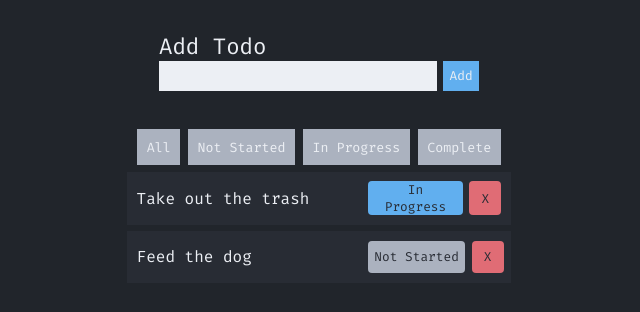
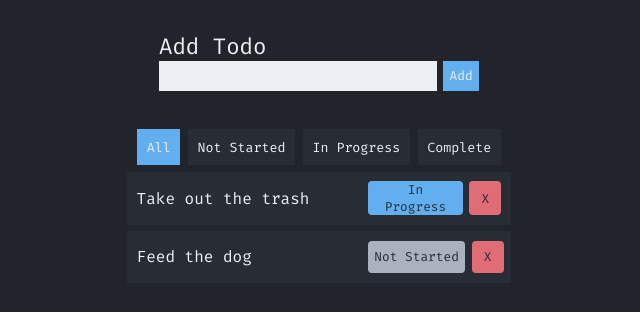
Before and after one commit to saubuny/improved-todo-list, a React (Vite) app: page / in a window 1280 px wide. Shown: the top 312 px of the page, without its empty margins (321-961 px from the left). Built offline with nearby package versions, Linux system fonts and the light colour scheme.

Commit message:
component/styling: selecting tabs now works, but now i have to make them actually functional (filter the todo list)

```diff
--- a/src/components/TodoTabs.jsx
+++ b/src/components/TodoTabs.jsx
@@ -7,7 +7,12 @@ function TodoTabs({ activeTab, modActiveTab }) {
 
 	const Tab = ({ tabName, active }) => {
 		return (
-			<button data-active={active} onClick={handleClick} className="todo-tab">
+			<button
+				// I really shouldn't hardcode css like this
+				style={active ? { backgroundColor: '#61afef' } : { backgroundColor: '' }}
+				onClick={handleClick}
+				className="todo-tab"
+			>
 				{tabName}
 			</button>
 		);
@@ -16,10 +21,22 @@ function TodoTabs({ activeTab, modActiveTab }) {
 	return (
 		<>
 			<div className="container">
-				<Tab onClick={handleClick} tabName={'All'} />
-				<Tab onClick={handleClick} tabName={'Not Started'} />
-				<Tab onClick={handleClick} tabName={'In Progress'} />
-				<Tab onClick={handleClick} tabName={'Complete'} />
+				<Tab onClick={handleClick} active={activeTab === 'All' ? true : false} tabName={'All'} />
+				<Tab
+					onClick={handleClick}
+					active={activeTab === 'Not Started' ? true : false}
+					tabName={'Not Started'}
+				/>
+				<Tab
+					onClick={handleClick}
+					active={activeTab === 'In Progress' ? true : false}
+					tabName={'In Progress'}
+				/>
+				<Tab
+					onClick={handleClick}
+					active={activeTab === 'Complete' ? true : false}
+					tabName={'Complete'}
+				/>
 			</div>
 		</>
 	);
--- a/src/styles/TodoTabs.scss
+++ b/src/styles/TodoTabs.scss
@@ -1,15 +1,11 @@
 .todo-tab {
-	background-color: $secondary;
+	background-color: $dark;
 	border: none;
 	padding: 0.6rem;
 	color: $light;
 
-	&[data-active='true'] {
-		background-color: green;
-	}
-
 	&:hover {
-		background-color: adjust-color($color: $secondary, $lightness: -5%);
+		background-color: adjust-color($color: $dark, $lightness: 5%);
 	}
 }
 
```
